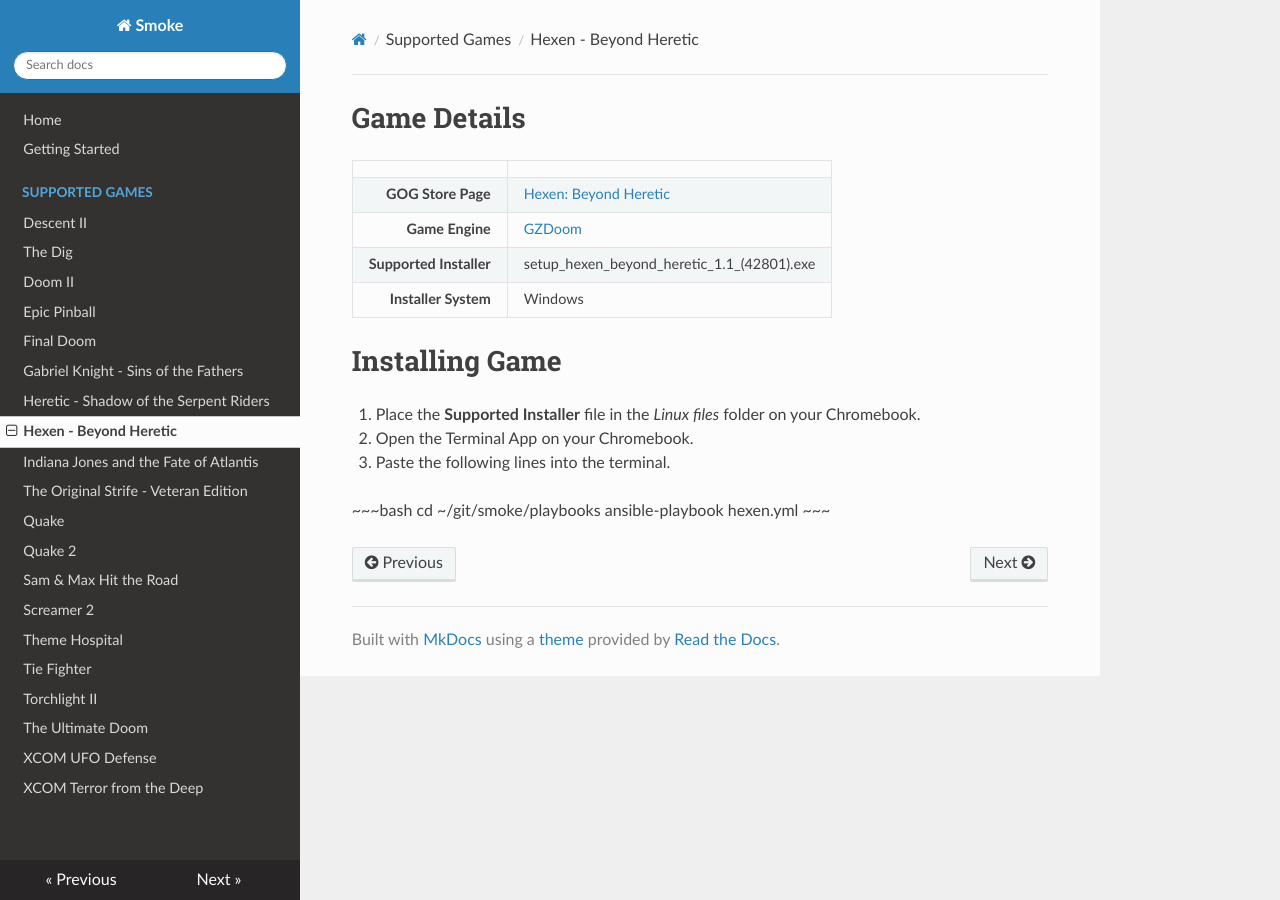
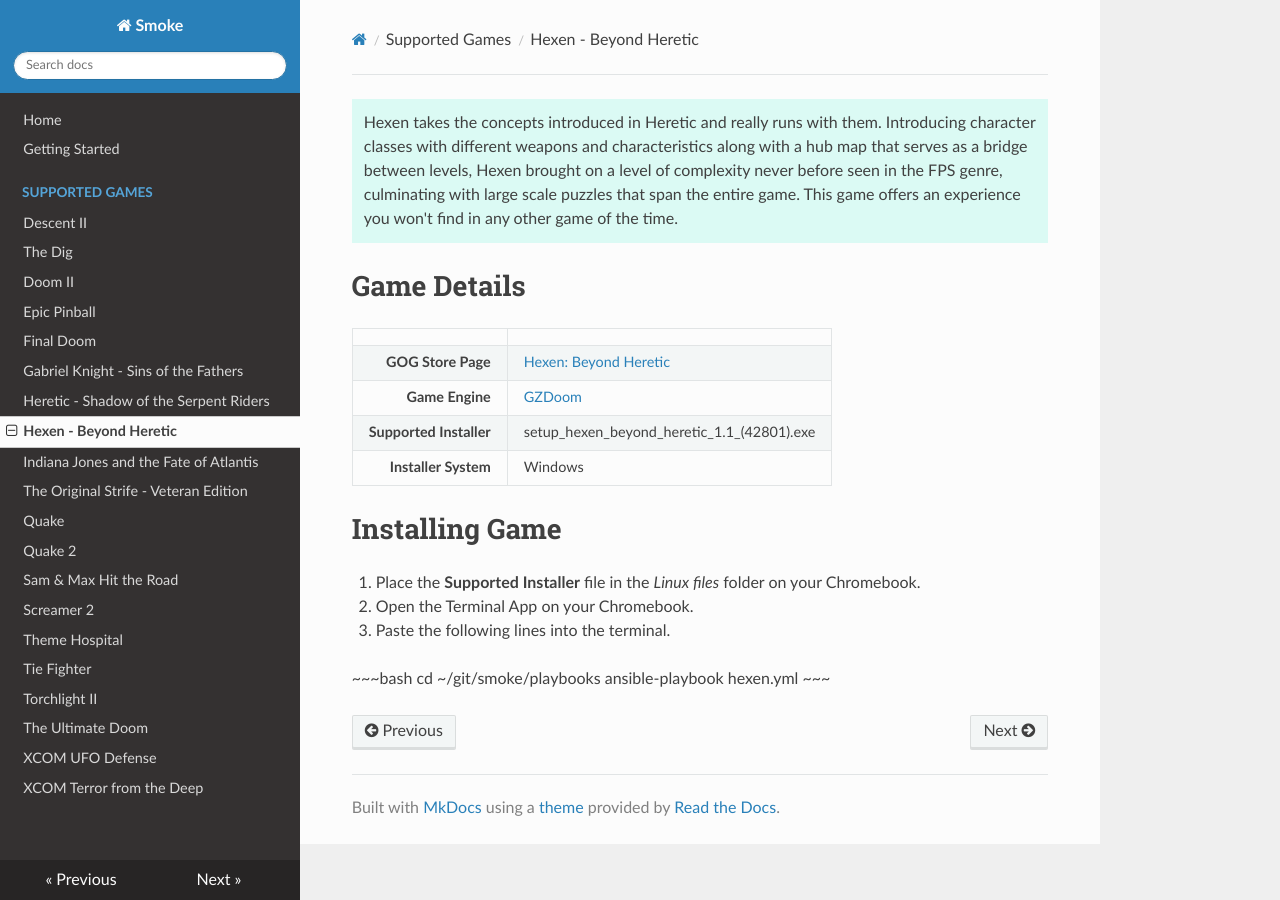
Before and after one commit to gooseberry/smoke, an MkDocs documentation site: the page built from docs/games/hexen.md, in a window 1280 px wide. Built offline with MkDocs 1.6.1, drawn with Linux system fonts in a browser that asks for light colours; nearby versions of some CDN libraries.

Commit message:
Added description

```diff
--- a/docs/games/hexen.md
+++ b/docs/games/hexen.md
@@ -1,3 +1,6 @@
+!!! Tip ""
+    Hexen takes the concepts introduced in Heretic and really runs with them.  Introducing character classes with different weapons and characteristics along with a hub map that serves as a bridge between levels, Hexen brought on a level of complexity never before seen in the FPS genre, culminating with large scale puzzles that span the entire game.  This game offers an experience you won't find in any other game of the time.
+
 # Game Details
 
 |  |  |
```
